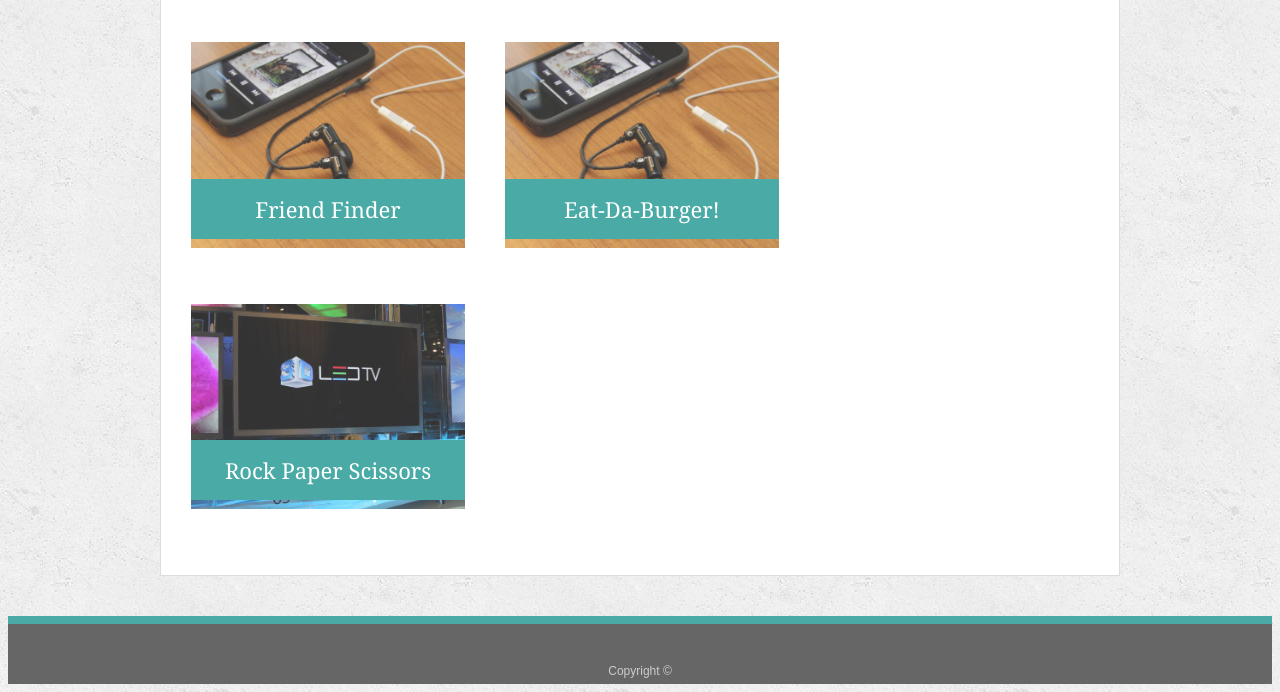
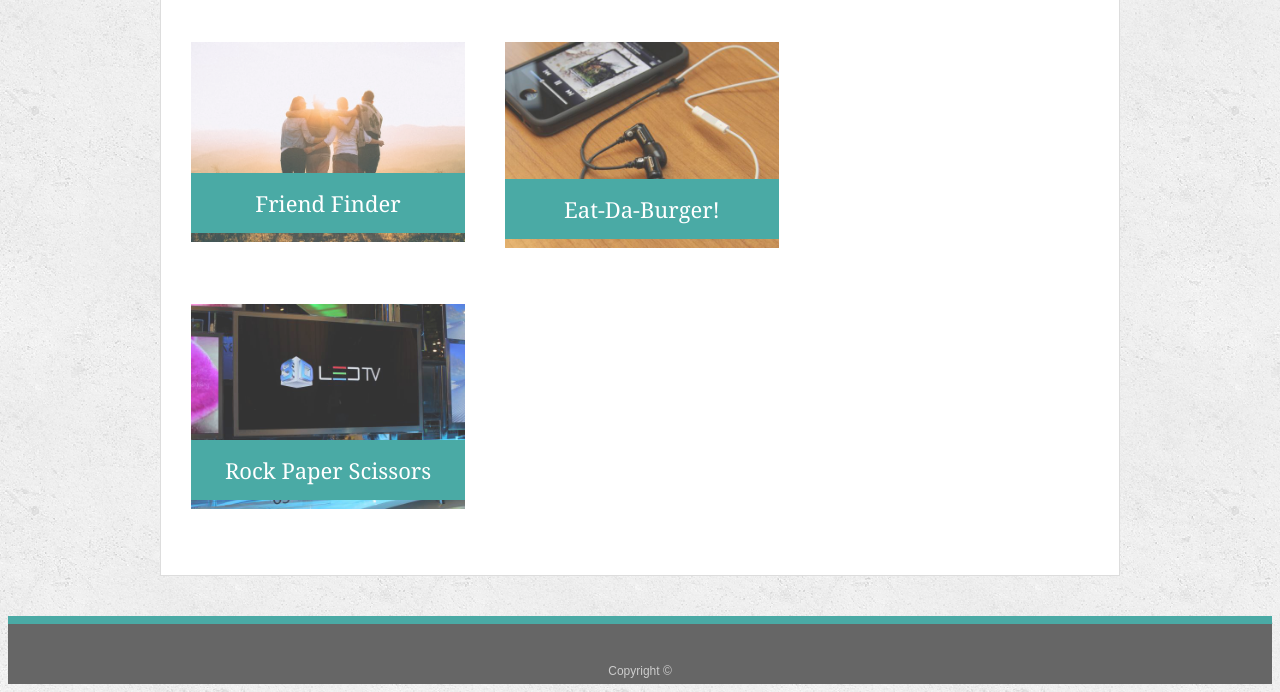
Before and after one commit to napsche/Responsive-Portfolio, a plain HTML site: page portfolio.html in a window 1280 px wide. Shown: the part 1047-1739 px from the top of the page. Drawn offline with Linux system fonts and the light colour scheme; files whose address does not match are found by name.

Commit message:
editing friend finder pic

```diff
--- a/portfolio.html
+++ b/portfolio.html
@@ -103,7 +103,7 @@
       <div class="work">
 
         <a href="https://napsche.github.io/FriendFinder/" target="blank">
-          <img src="assets/images/technics-q-c-640-480-7.jpg" alt="https://github.com/napsche/FriendFinder">
+          <img src="assets/images/friend.jpg" alt="https://github.com/napsche/FriendFinder" height="200">
         </a>
 
 
```
Also changed, not shown: assets/images/friend.jpg (added).
